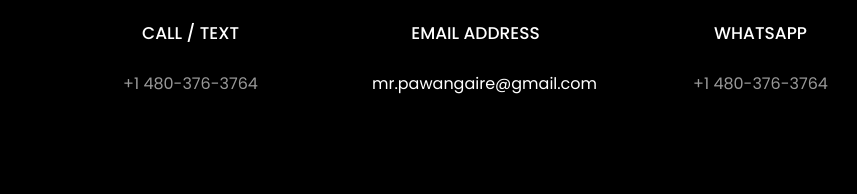
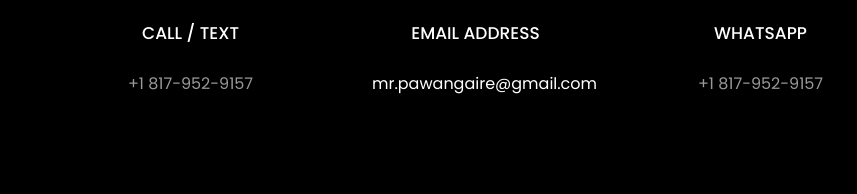
Before and after one commit to gairepawan/Portfolio, a plain HTML site: page index.html in a window 1280 px wide. Shown: the part 6032-6226 px from the top of the page, 307-1164 px from the left. Drawn offline with Linux system fonts and the light colour scheme; files whose address does not match are found by name.

Commit message:
Update index.html

```diff
--- a/index.html
+++ b/index.html
@@ -557,7 +557,7 @@
           			<span class="icon-phone2"></span>
           		</div>
           		<h3 class="mb-4">CALL / TEXT</h3>
-				  <p>+1 480-376-3764</p>
+				  <p>+1 817-952-9157</p>
 	          </div>
           </div>
           <div class="col-md-6 col-lg-3 d-flex ftco-animate">
@@ -575,7 +575,7 @@
 					<span class="icon-phone2"></span>
           		</div>
           		<h3 class="mb-4">WhatsApp</h3>
-				  <p>+1 480-376-3764</p>
+				  <p>+1 817-952-9157</p>
 	          </div>
           </div>
 
```
